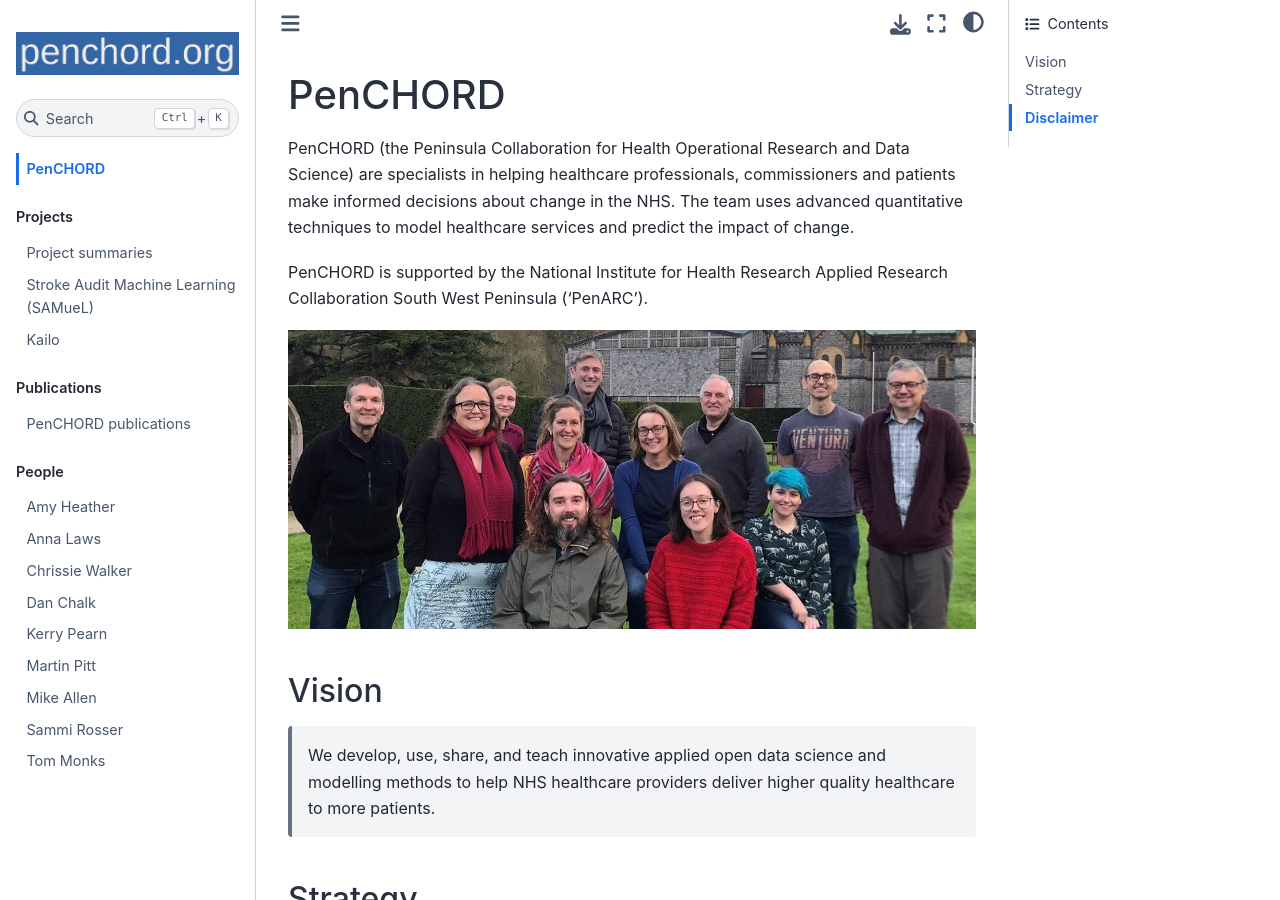
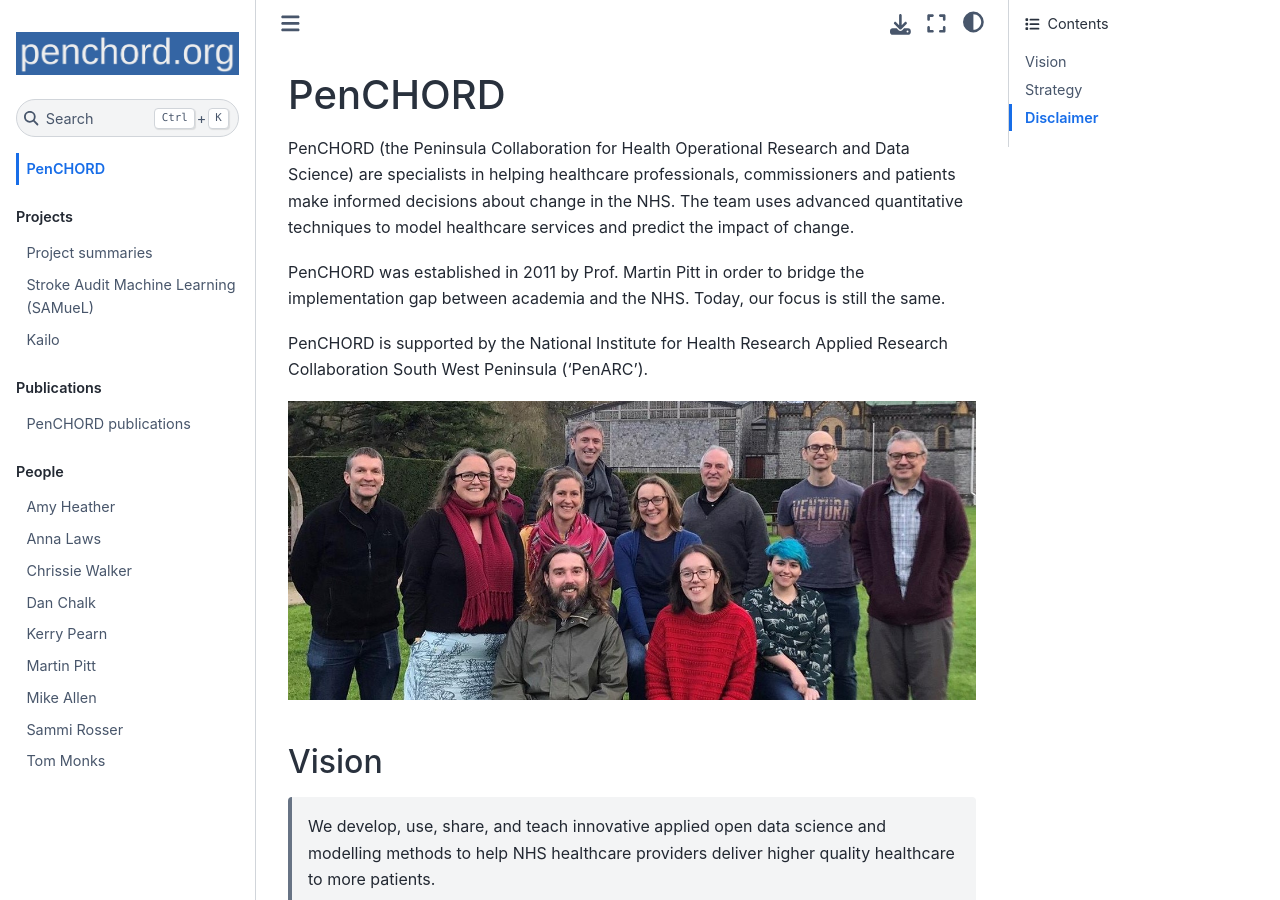
Before and after one commit to penchord/web, a Jupyter Book: the page built from intro.md, in a window 1280 px wide and 900 px high. Built offline with Jupyter Book 1.0.4 settings and Sphinx 7.4.7 and the Sphinx Book theme 1.1.4, drawn with Linux system fonts in a browser that asks for light colours.

Commit message:
Update intro

```diff
--- a/intro.md
+++ b/intro.md
@@ -1,6 +1,8 @@
 # PenCHORD
 
 PenCHORD (the Peninsula Collaboration for Health Operational Research and Data Science) are specialists in helping healthcare professionals, commissioners and patients make informed decisions about change in the NHS. The team uses advanced quantitative techniques to model healthcare services and predict the impact of change.
+
+PenCHORD was established in 2011 by Prof. Martin Pitt in order to bridge the implementation gap between academia and the NHS. Today, our focus is still the same.
 
 PenCHORD is supported by the National Institute for Health Research Applied Research Collaboration South West Peninsula ('PenARC').
 
```
